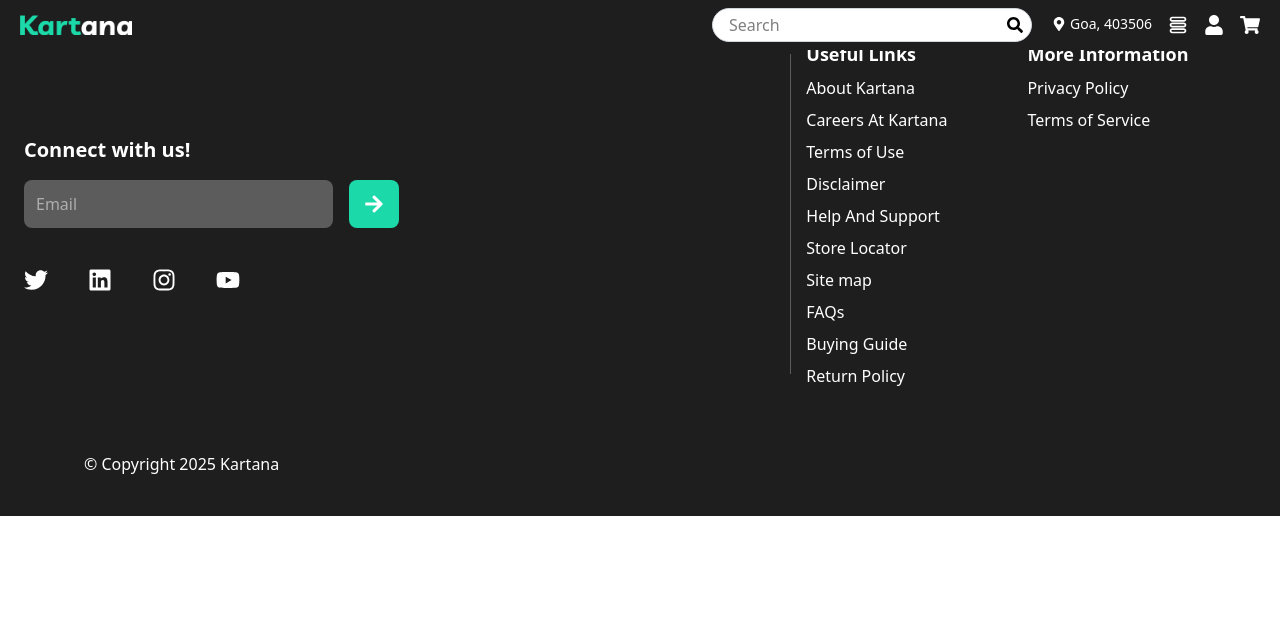
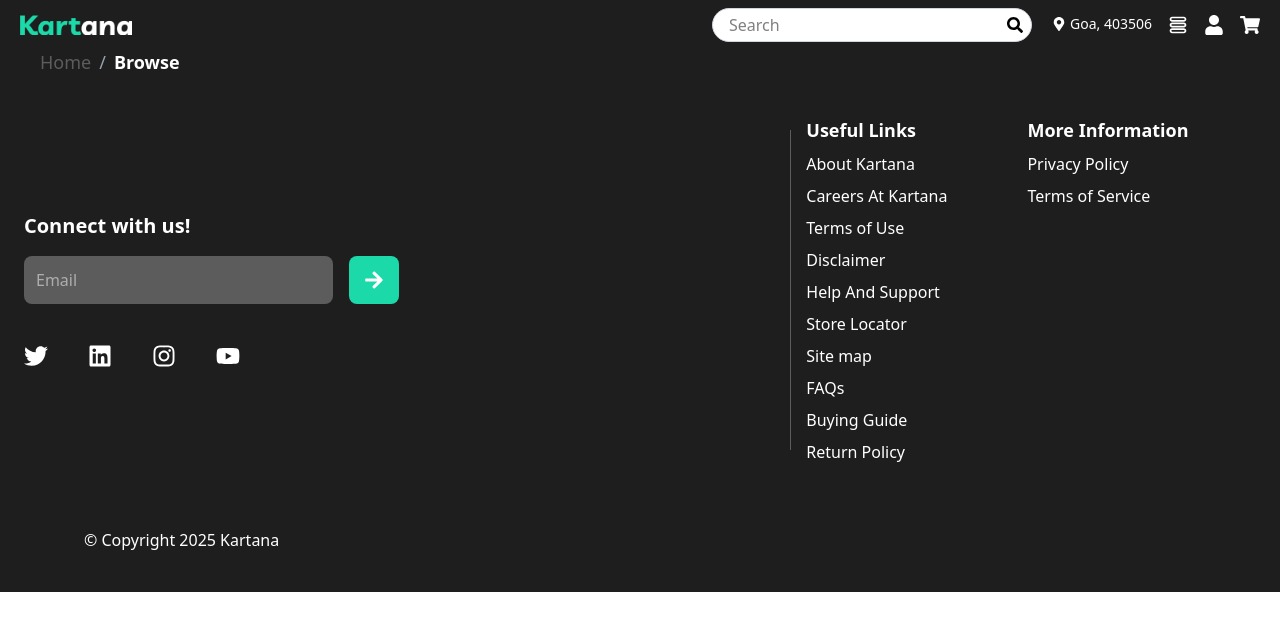
Before and after one commit to Kalpa07/Kartana, a Next.js app in the folder kartana-frontend/: page /browse in a window 1280 px wide. Shown: the top 630 px of the page. Built offline with nearby package versions, Linux system fonts and the light colour scheme; no server answers.

Commit message:
added breadcrumb component

```diff
--- a/kartana-frontend/src/app/browse/page.tsx
+++ b/kartana-frontend/src/app/browse/page.tsx
@@ -1,9 +1,16 @@
+import Breadcrumb from "../../components/browse/Breadcrumb";
+import Listing from "../../components/browse/Listing";
 
 const Browse = () => {
   return (
-    <div>
-
+    <>
+    <div className="bg-grey">
+      <Breadcrumb/>
     </div>
+    <div className="bg-color-neutral">
+      <Listing/>
+    </div>
+    </>
   )
 }
 
--- a/kartana-frontend/src/app/globals.css
+++ b/kartana-frontend/src/app/globals.css
@@ -3,7 +3,7 @@
 
 :root {
   --color-primary: #1CD9A9 !important;
-  --secondary: #0F5C4A !important;
+  --color-secondary: #0F5C4A !important;
   --color-grey: #1E1E1E !important;
   --neutral: #5C5C5C !important;
   --accent: #D91C4A !important;
@@ -18,7 +18,7 @@
   }
 
   .bg-secondary-color {
-    background-color: var(--secondary) !important;
+    background-color: var(--color-secondary) !important;
   }
 
   .bg-grey {
@@ -34,19 +34,19 @@
   }
 
   .text-color-primary {
-    color: var(--color-primary);
+    color: var(--color-primary) !important;
   }
 
-  .text-secondary {
-    color: var(--secondary);
+  .text-secondary-color {
+    color: var(--color-secondary) !important;
   }
 
   .text-base {
     color: var(--color-grey);
   }
 
-  .text-neutral {
-    color: var(--neutral);
+  .text-color-neutral {
+    color: var(--neutral) !important;
   }
 
   .text-accent {
--- a/kartana-frontend/src/components/Navbar.tsx
+++ b/kartana-frontend/src/components/Navbar.tsx
@@ -5,7 +5,7 @@ import Image from "next/image";
 import React, { useState, useRef, useEffect } from "react";
 import Modal from "react-modal";
 import Link from 'next/link';
-import { useSession, signOut  } from "next-auth/react";
+import { useSession, signOut } from "next-auth/react";
 
 const Navbar = () => {
   const { data: session, status } = useSession();
@@ -98,68 +98,27 @@ const Navbar = () => {
           {/* Menu Toggle */}
           <div className="relative">
             <TiThMenuOutline
-              className="text-xl cursor-pointer"
+              className="text-xl cursor-pointer active:text-color-primary"
               onClick={() => { setMenuOpen(!menuOpen); setUserOpen(false); }}
             />
-            {/* {menuOpen && (
-              <div className="absolute right-[-80] bg-white text-black shadow-lg w-50 mt-3 rounded-md">
-                <ul>
-                  <li className="p-2 w-50 dropdown-menu">
-                    <Link href="/account"
-                      onClick={() => { setMenuOpen(false); }}
-                    >
-                      Computer and tablets
-                    </Link>
-                  </li>
-                   <li className="p-2 dropdown-menu">
-                    <Link href="/account"
-                      onClick={() => { setMenuOpen(false); }}
-                    >
-                      Home Appliances
-                    </Link>
-                  </li>
-                   <li className="p-2 dropdown-menu">
-                    <Link href="/account"
-                      onClick={() => { setMenuOpen(false); }}
-                    >
-                      Audio and Video
-                    </Link>
-                  </li>
-                  <li className="p-2 dropdown-menu">
-                    <Link href="/account"
-                      onClick={() => { setMenuOpen(false); }}
-                    >
-                      Phones and Wearable
-                    </Link>
-                  </li>
-                  <li className="p-2 dropdown-menu">
-                    <Link href="/account"
-                      onClick={() => { setMenuOpen(false); }}
-                    >
-                      Televisions
-                    </Link>
-                  </li>
-                </ul>
-              </div>
-            )} */}
             {menuOpen && (
               <div className="absolute right-[-80px] bg-white text-black shadow-lg w-50 mt-3 rounded-md">
                 <ul>
                   {/* Main Menu Items */}
                   <li className="p-2 w-50 dropdown-menu group relative">
-              <Link href="/account" onClick={() => { setMenuOpen(false); }}>
+                    <Link href="/browse" onClick={() => { setMenuOpen(false); }}>
                       Computer and Tablets
                     </Link>
                     {/* Sub-menu for Computers and Tablets */}
                     <div className="absolute right-full  mr-0 top-0 mt-2 hidden group-hover:block bg-white shadow-lg w-40 h-auto rounded-md">
                       <ul>
                         <li className="p-2 dropdown-menu group relative active:text-color-primary">
-                    <Link href="/laptops" onClick={() => { setMenuOpen(false); }}>
+                          <Link href="/browse" onClick={() => { setMenuOpen(false); }}>
                             Laptops
                           </Link>
                         </li>
                         <li className="p-2 dropdown-menu group relative">
-                    <Link href="/tablets" onClick={() => { setMenuOpen(false); }}>
+                          <Link href="/brose" onClick={() => { setMenuOpen(false); }}>
                             Tablets
                           </Link>
                         </li>
@@ -379,7 +338,7 @@ const Navbar = () => {
               Cancel
             </button>
             <button
-              onClick={() => {handleLogout(); setLogoutModalOpen(false); }}
+              onClick={() => { handleLogout(); setLogoutModalOpen(false); }}
               className="mt-4 text-sm text-red-600 hover:underline"
             >
               Logout
--- /dev/null
+++ b/kartana-frontend/src/components/browse/Breadcrumb.jsx
@@ -0,0 +1,48 @@
+"use client";
+
+import Link from "next/link";
+import { usePathname } from "next/navigation";
+
+const Breadcrumb = () => {
+  const pathname = usePathname();
+
+  const pathSegments = pathname.split("/").filter(Boolean);
+
+  const breadcrumbs = pathSegments.map((segment, index) => {
+    const href = "/" + pathSegments.slice(0, index + 1).join("/");
+    const label = decodeURIComponent(segment)
+      .replace(/-/g, " ")
+      .replace(/\b\w/g, (l) => l.toUpperCase());
+
+    return {
+      href,
+      label,
+    };
+  });
+
+  return (
+    <nav aria-label="Breadcrumb" className="text-lg bg-grey text-white mt-12 ml-10">
+      <ol className="flex flex-wrap items-center gap-2">
+        <li>
+          <Link href="/" className=" text-color-neutral hover:underline">
+            Home
+          </Link>
+        </li>
+        {breadcrumbs.map(({ href, label }, idx) => (
+          <li key={href} className="flex items-center gap-2">
+            <span className="text-gray-400">/</span>
+            {idx === breadcrumbs.length - 1 ? (
+              <span className="font-semibold text-white">{label}</span>
+            ) : (
+              <Link href={href} className="text-white hover:underline">
+                {label}
+              </Link>
+            )}
+          </li>
+        ))}
+      </ol>
+    </nav>
+  );
+};
+
+export default Breadcrumb;
--- /dev/null
+++ b/kartana-frontend/src/components/browse/Listing.jsx
@@ -0,0 +1,11 @@
+import React from 'react'
+
+const Listing = () => {
+  return (
+    <div>
+
+    </div>
+  )
+}
+
+export default Listing
```
Also changed, not shown: kartana-frontend/src/app/page.tsx (+5 -5 lines), kartana-frontend/src/components/homepage/Brands.jsx (renamed from kartana-frontend/src/components/Brands.jsx), kartana-frontend/src/components/homepage/CategoryBar.jsx (renamed from kartana-frontend/src/components/CategoryBar.jsx), kartana-frontend/src/components/homepage/Deals.jsx (renamed from kartana-frontend/src/components/Deals.jsx), kartana-frontend/src/components/homepage/Exclusives.jsx (renamed from kartana-frontend/src/components/Exclusives.jsx), kartana-frontend/src/components/homepage/Header.jsx (renamed from kartana-frontend/src/components/Header.jsx). Lines whose indentation alone changed are shown as unchanged.
